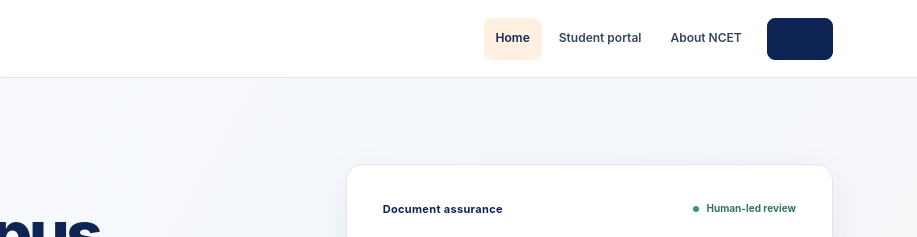
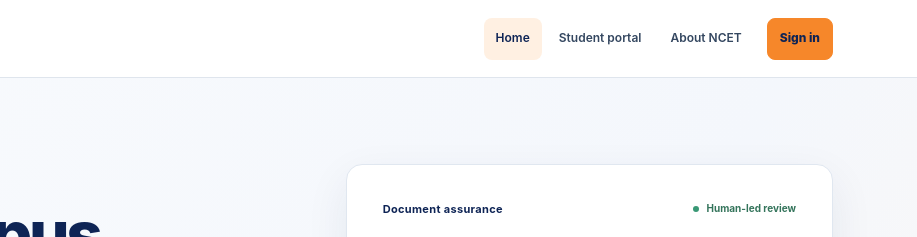
Before and after one commit to paladuguganeshnaidu/ncet, a plain HTML site: page static/public-home.html in a window 1280 px wide. Shown: the top 237 px of the page, 363-1280 px from the left. Drawn offline with Linux system fonts and the light colour scheme.

Commit message:
Fix homepage sign-in contrast

```diff
--- a/static/home-revamp.css
+++ b/static/home-revamp.css
@@ -11,10 +11,12 @@
 .nav-accreditation img{width:51px;height:51px;object-fit:contain}
 .navlinks{margin-left:auto;gap:3px;flex-wrap:nowrap}
 .navlinks a{padding:10px 9px!important;white-space:nowrap;font-size:12px!important}
-.navlinks a.nav-portal-action{background:var(--ncet-orange);color:var(--ncet-blue)!important;
- border:1px solid var(--ncet-orange);border-radius:11px;margin-left:4px;font-weight:800;
+.navlinks a.nav-portal-action{background:var(--ncet-orange)!important;color:var(--ncet-blue)!important;
+ border:1px solid var(--ncet-orange)!important;border-radius:11px;margin-left:4px;font-weight:800;
  padding:11px 15px!important}
-.navlinks a.nav-portal-action:hover{background:#FFA858;box-shadow:0 7px 16px rgba(246,135,42,.18)}
+.navlinks a.nav-portal-action:hover,.navlinks a.nav-portal-action:focus-visible{
+ background:#FFA858!important;border-color:#E3761E!important;color:var(--ncet-blue)!important;
+ box-shadow:0 7px 16px rgba(246,135,42,.18)}
 .experience-hero{background:radial-gradient(circle at 96% 12%,#FBE9DA 0,#FFF8F2 10%,transparent 32%),#F8FAFD!important;
  border-bottom:1px solid #E4E9F0;padding:clamp(46px,5vw,77px) 0!important}
 .experience-grid{grid-template-columns:minmax(0,1.08fr) minmax(0,.92fr);gap:clamp(22px,4vw,60px)}
```
